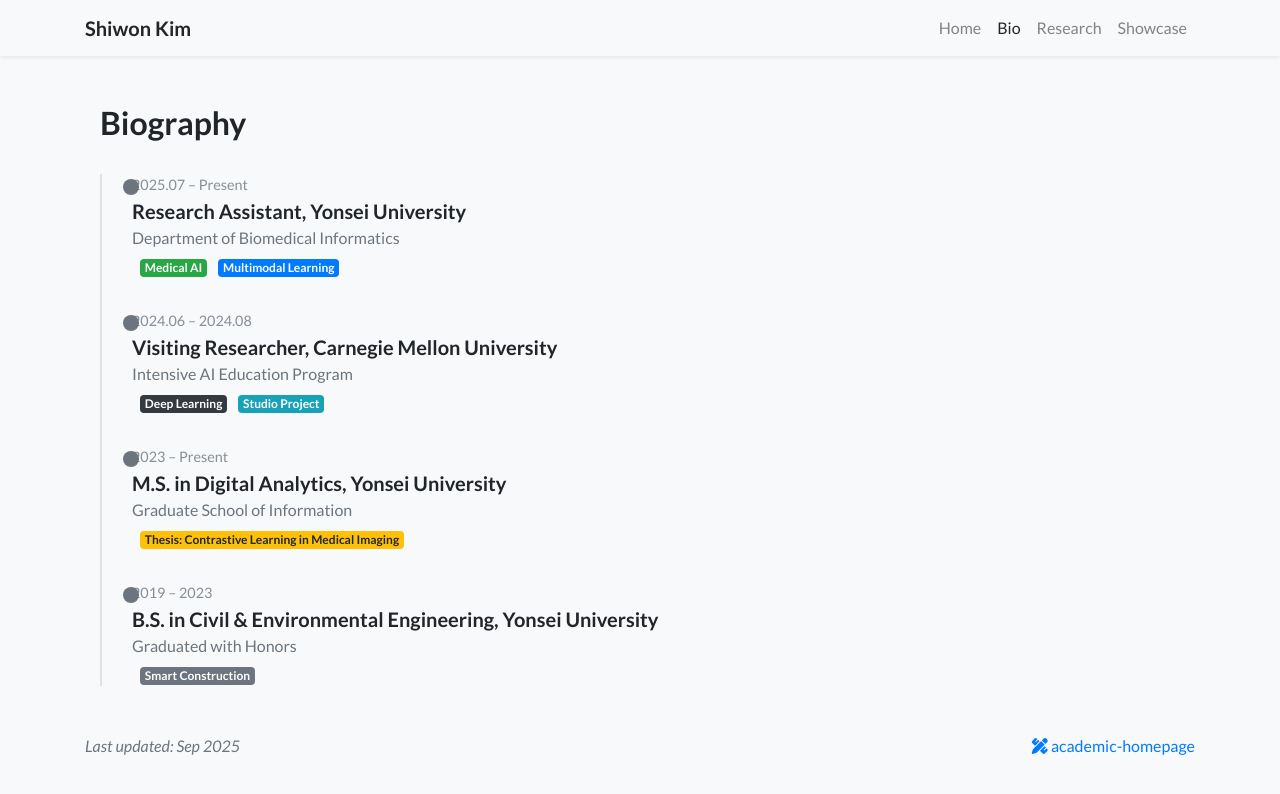
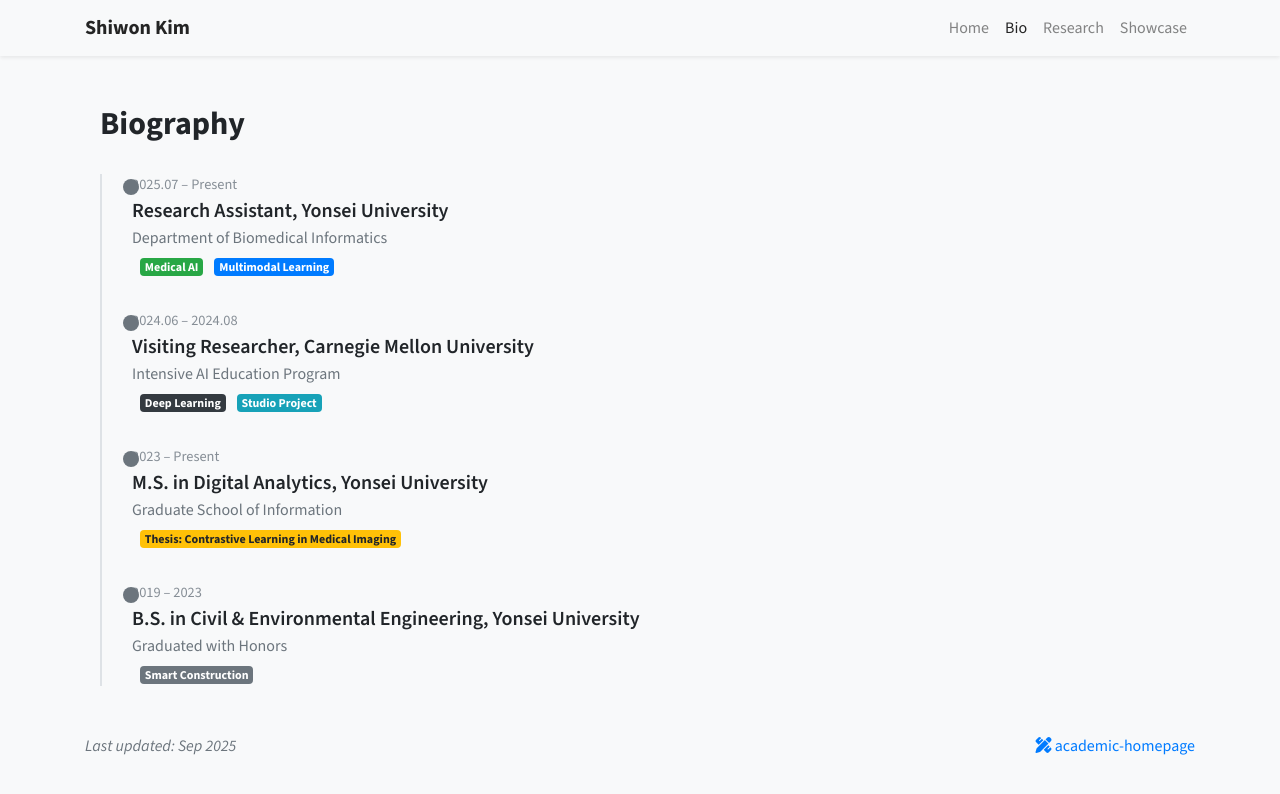
Before and after one commit to shiwonkim/shiwonkim.github.io, a Jekyll site: the page built from bio.html, in a window 1280 px wide. Shown: the top 794 px of the page. Built offline with Jekyll 4.4.1, drawn with Linux system fonts in a browser that asks for light colours; nearby versions of some CDN libraries; some web fonts are replaced; a style sheet for code colours, icons or effects is not loaded.

Commit message:
edit profile

```diff
--- a/_layouts/default.html
+++ b/_layouts/default.html
@@ -13,6 +13,7 @@
     <link rel="preconnect" href="https://fonts.googleapis.com">
     <link rel="preconnect" href="https://fonts.gstatic.com" crossorigin>
     <link href="https://fonts.googleapis.com/css2?family=Lato:ital,wght@0,300;0,400;0,700;0,900;1,300;1,400;1,700;1,900&family=Raleway:ital,wght@0,300;0,400;0,500;1,300;1,400;1,500&display=swap" rel="stylesheet">
+    <link href="https://fonts.googleapis.com/css2?family=Alan+Sans:wght@300..900&family=Source+Sans+3:ital,wght@0,200..900;1,200..900&display=swap" rel="stylesheet">
     <link rel="stylesheet" href="https://cdn.jsdelivr.net/npm/katex@0.16.11/dist/katex.min.css" integrity="sha384-nB0miv6/jRmo5UMMR1wu3Gz6NLsoTkbqJghGIsx//Rlm+ZU03BU6SQNC66uf4l5+" crossorigin="anonymous">
     <link rel="stylesheet" href="{{ '/assets/css/global.css' | relative_url }}">
 </head>
--- a/assets/css/global.css
+++ b/assets/css/global.css
@@ -1,6 +1,8 @@
 @charset "utf-8";
 body {
-    font-family: "Lato", sans-serif;
+    /* font-family: "Lato", sans-serif; */
+    font-family: "Source Sans 3", sans-serif;
+    /* font-family: "Alan Sans", sans-serif; */
     font-weight: 400;
     padding-top: 5.0rem;
 }
```
